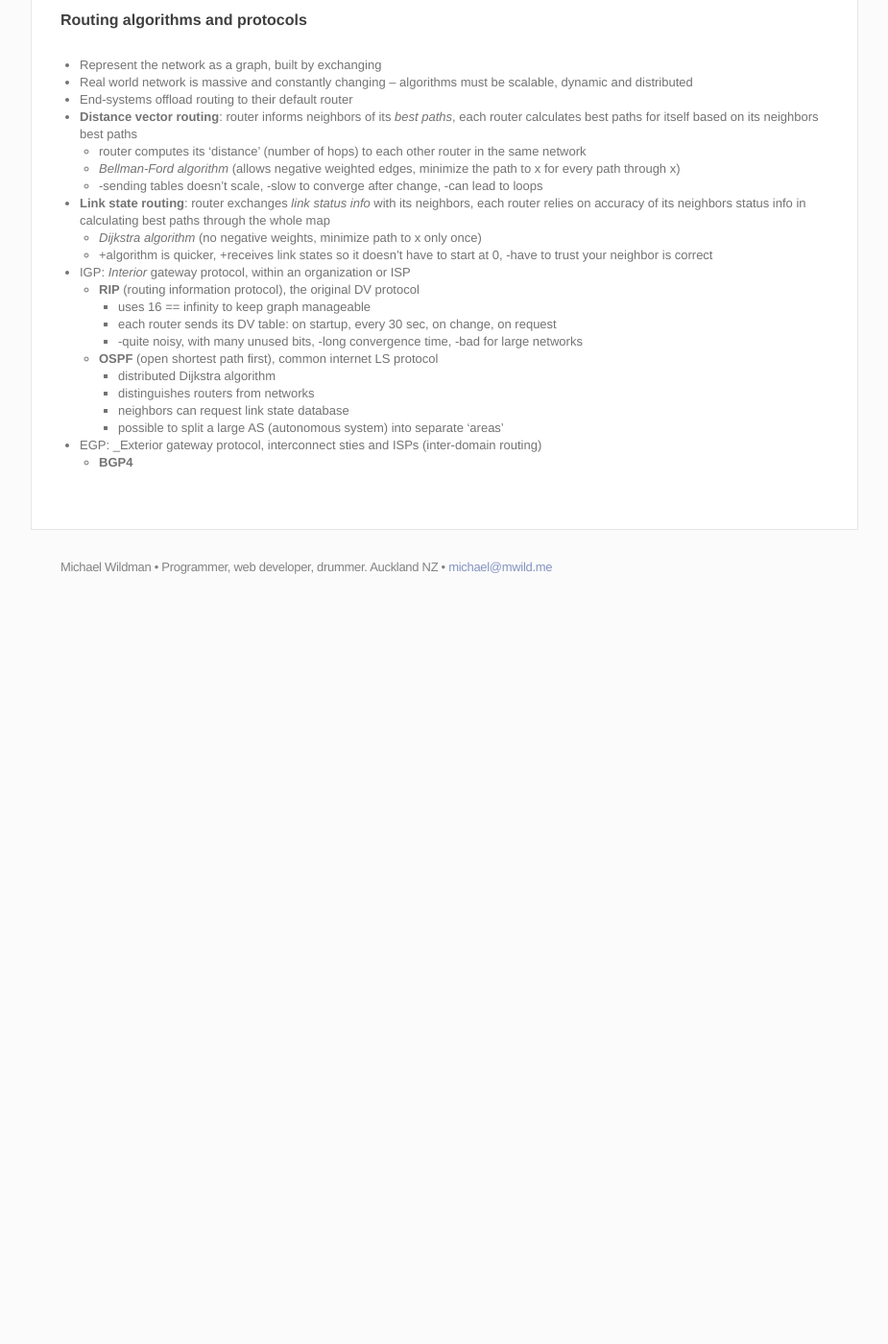
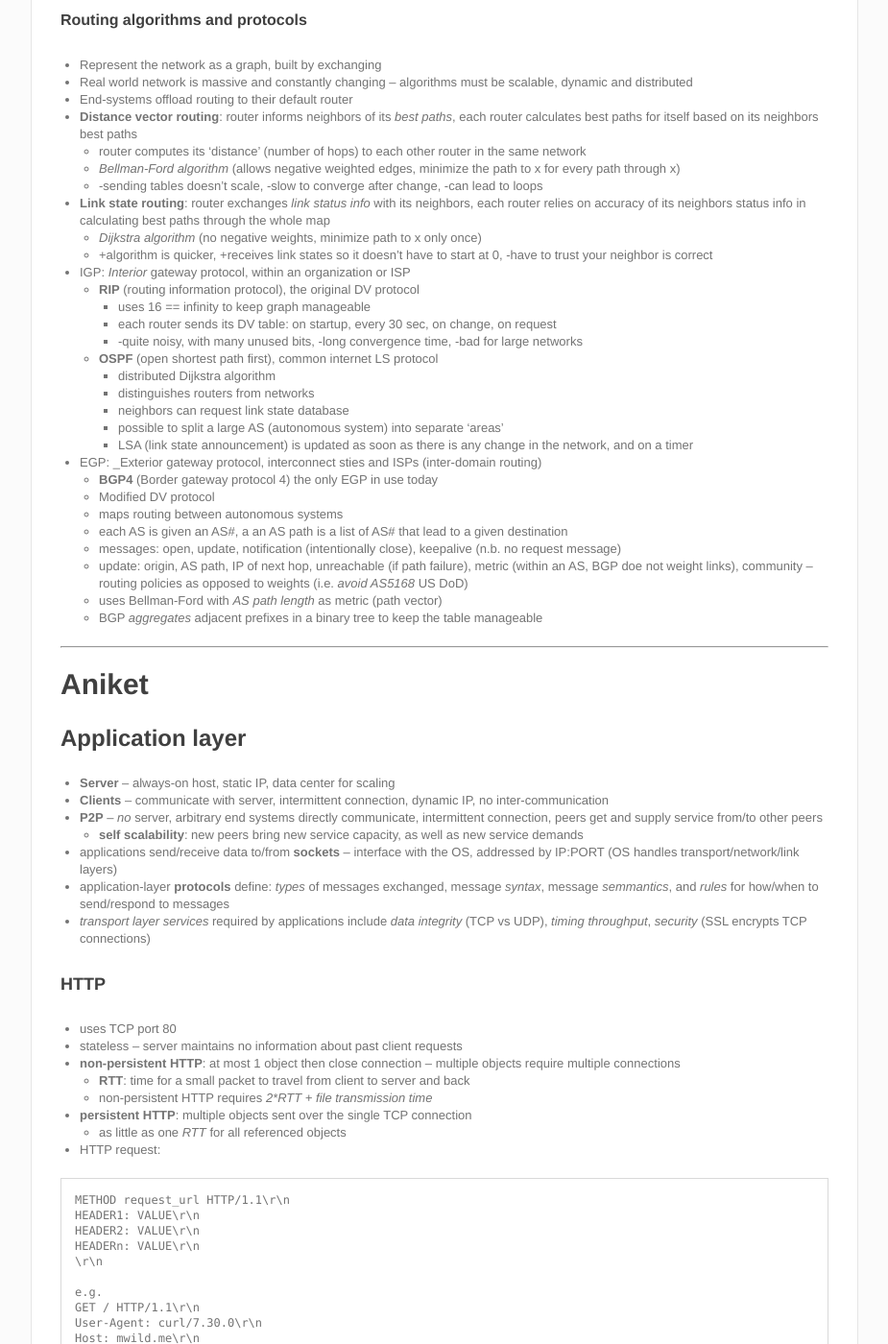
Before and after one commit to m-wild/mwild.me_archive, a Jekyll site: the page built from _posts/2014-08-04-cs314-notes.md, in a window 1280 px wide and 1400 px high, scrolled down 10513 px. Shown: the whole window at 96% size, without its empty margins (177-1102 px from the left). Built offline with Jekyll 4.4.1, drawn with Linux system fonts in a browser that asks for light colours; Markdown is read by kramdown in place of the engine named in the settings; before the commit the page ends 11143 px from its top, so only the background shows below that; some of the changed text lies outside the part shown.

Commit message:
cs314 updates

````diff
--- a/_posts/2014-08-04-cs314-notes.md
+++ b/_posts/2014-08-04-cs314-notes.md
@@ -515,5 +515,110 @@
 		- distinguishes routers from networks
 		- neighbors can request link state database
 		- possible to split a large AS (autonomous system) into separate 'areas'
+		- LSA (link state announcement) is updated as soon as there is any change in the network, and on a timer
 - EGP: _Exterior gateway protocol, interconnect sties and ISPs (inter-domain routing)
-	- __BGP4__
+	- __BGP4__ (Border gateway protocol 4) the only EGP in use today
+	- Modified DV protocol
+	- maps routing between autonomous systems
+	- each AS is given an AS#, a an AS path is a list of AS# that lead to a given destination
+	- messages: open, update, notification (intentionally close), keepalive (n.b. no request message)
+	- update: origin, AS path, IP of next hop, unreachable (if path failure), metric (within an AS, BGP doe not weight links), community -- routing policies as opposed to weights (i.e. _avoid AS5168_ US DoD)
+	- uses Bellman-Ford with _AS path length_ as metric (path vector)
+	- BGP _aggregates_ adjacent prefixes in a binary tree to keep the table manageable
+
+
+----
+#Aniket
+
+##Application layer
+- __Server__ -- always-on host, static IP, data center for scaling
+- __Clients__ -- communicate with server, intermittent connection, dynamic IP, no inter-communication
+- __P2P__ -- _no_ server, arbitrary end systems directly communicate, intermittent connection, peers get and supply service from/to other peers
+	- __self scalability__: new peers bring new service capacity, as well as new service demands
+- applications send/receive data to/from __sockets__ -- interface with the OS, addressed by IP:PORT (OS handles transport/network/link layers)
+- application-layer __protocols__ define: _types_ of messages exchanged, message _syntax_, message _semmantics_, and _rules_ for how/when to send/respond to messages
+- _transport layer services_ required by applications include _data integrity_ (TCP vs UDP), _timing_ _throughput_, _security_ (SSL encrypts TCP connections)
+
+###HTTP
+- uses TCP port 80
+- stateless -- server maintains no information about past client requests
+- __non-persistent HTTP__: at most 1 object then close connection -- multiple objects require multiple connections
+	- __RTT__: time for a small packet to travel from client to server and back
+	- non-persistent HTTP requires _2*RTT + file transmission time_
+- __persistent HTTP__: multiple objects sent over the single TCP connection
+	- as little as one _RTT_ for all referenced objects
+- HTTP request:
+
+```
+METHOD request_url HTTP/1.1\r\n
+HEADER1: VALUE\r\n
+HEADER2: VALUE\r\n
+HEADERn: VALUE\r\n
+\r\n
+
+e.g.
+GET / HTTP/1.1\r\n
+User-Agent: curl/7.30.0\r\n
+Host: mwild.me\r\n
+Accept: */*\r\n
+\r\n
+```
+
+- HTTP methods
+	- GET, POST
+	- HEAD (only headers)
+	- PUT (upload file to url)
+	- DELETE (delete file at the url)
+- HTTP response
+
+```
+HTTP/1.1 STATUS_CODE STATUS_DESCRIPTION\r\n
+HEADER1: VALUE\r\n
+HEADER2: VALUE\r\n
+HEADERn: VALUE\r\n
+\r\n
+data data data data ...
+
+e.g
+HTTP/1.1 200 OK\r\n
+Server: GitHub.com\r\n
+Content-Type: text/html; charset=utf-8\r\n
+Last-Modified: Fri, 19 Sep 2014 01:09:48 GMT\r\n
+Expires: Sat, 25 Oct 2014 03:41:13 GMT\r\n
+Cache-Control: max-age=600\r\n
+Accept-Ranges: bytes\r\n
+Date: Sat, 25 Oct 2014 03:31:13 GMT\r\n
+Via: 1.1 varnish\r\n
+X-Served-By: cache-ak102-NZ\r\n
+X-Cache: MISS\r\n
+X-Cache-Hits: 0\r\n
+X-Timer: S1413682670.180972,VS0,VE469\r\n
+Vary: Accept-Encoding\r\n
+Connection: close\r\n
+Age: 0\r\n
+\r\n
+<!DOCTYPE html>
+<html lang="en">
+<head>
+  <meta charset="utf-8">
+  <meta name="author" content="Michael Wildman">
+  <meta name="viewport" content="width=device-width, initial-scale=1, maximum-scale=1, user-scalable=no">
+  <title>Michael Wildman | mwild.me</title>
+...
+```
+
+- HTTP status codes:
+	- 1xx -- informational
+	- 2xx -- successful e.g. 200 OK
+	- 3xx -- redirection e.g. 301 Moved Permanently
+	- 4xx -- client error e.g. 400 Bad Request, 404 Not Found
+	- 5xx -- server error e.g. 505 HTTP Version Not Supported
+- __Cookies__ allow us to maintain a user-server _state_
+	- server response includes `Set-Cookie: name=value\r\n` header
+	- client will store the cookie locally
+	- subsequent client requests will use the `Cookie: name=value\r\n` header
+	- usually the cookie will be a key that the server will use in a database
+- __Web caches__ (proxy server) can be used reduce response time for client requests, reduce network traffic, effectively deliver content
+	- a caching server on a private LAN can be much _cheaper_ and more effective than upgrading he external access link (to internet)
+	- cache will send request to the origin server with `If-Modified-Since: DATETIME\r\n`
+	- origin server will respond with `HTTP/1.1 304 Not Modified\r\n` and _no payload_ if the requested object has not been modified, or `HTTP/1.1 200 OK\r\n` and send the object if it has been modified
````
